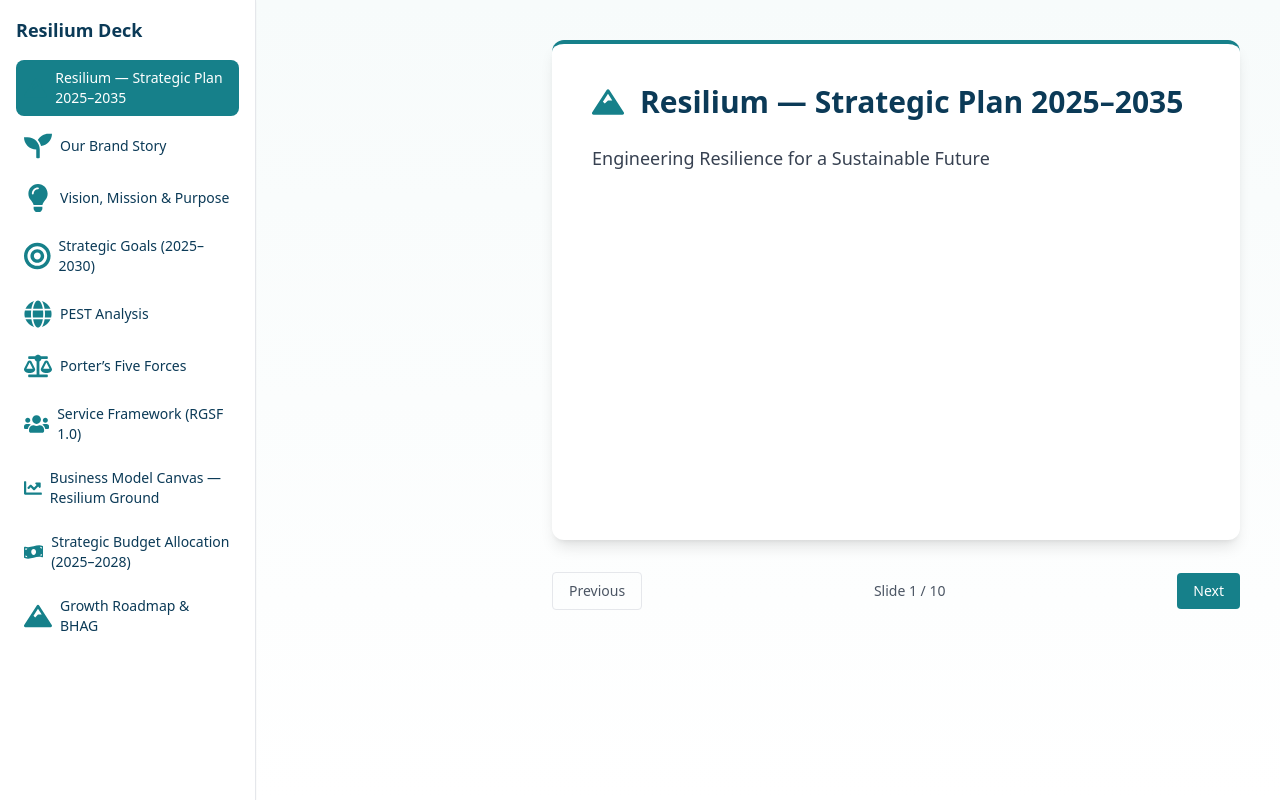
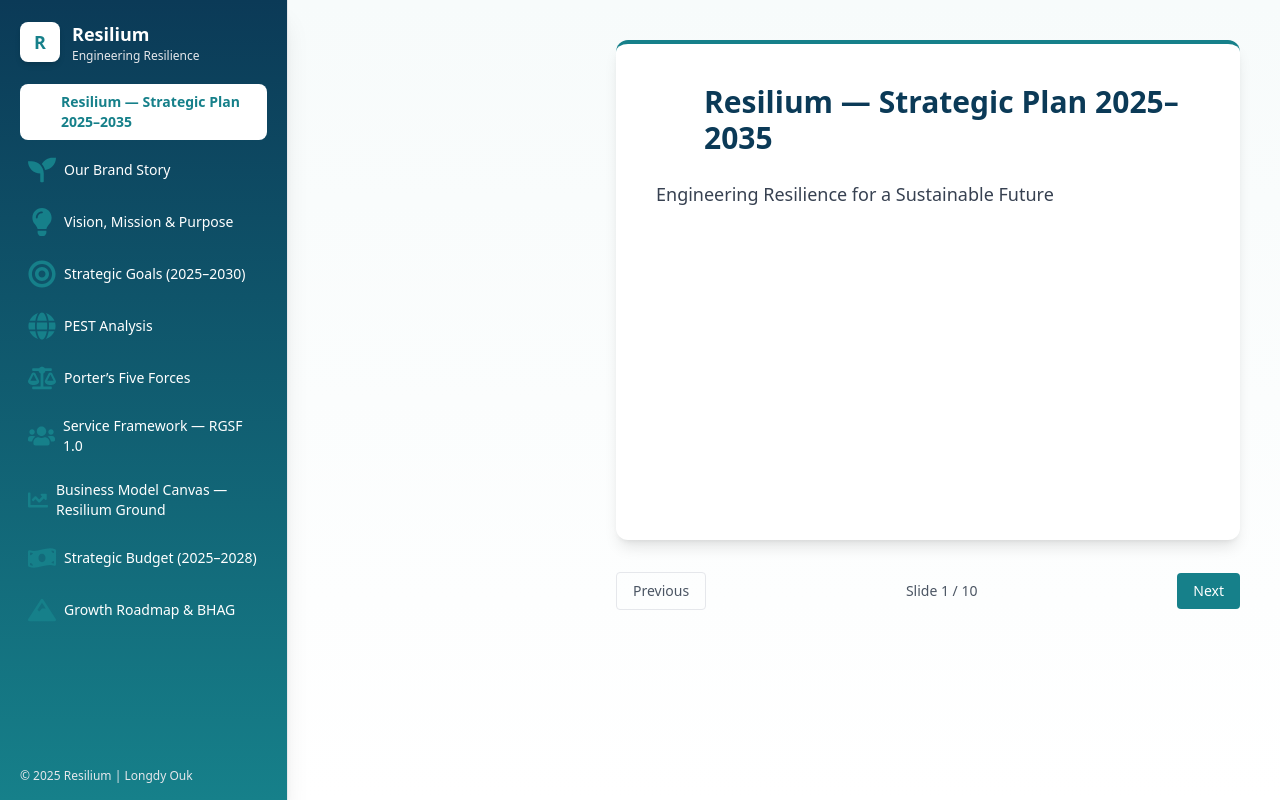
Before and after one commit to Longdy19/resilium-investor-deck, a React (Vite) app: page / in a window 1280 px wide. Built offline with nearby package versions, Linux system fonts and the light colour scheme.

Commit message:
Update ResiliumPresentation.jsx

```diff
--- a/src/ResiliumPresentation.jsx
+++ b/src/ResiliumPresentation.jsx
@@ -12,21 +12,125 @@ import {
   FaUserTie,
   FaBullseye,
   FaMoneyBillWave,
-  FaBars
+  FaBars,
 } from "react-icons/fa";
 
 export default function ResiliumPresentation() {
   const slides = [
-    { id: "cover", title: "Resilium — Strategic Plan 2025–2035", subtitle: "Engineering Resilience for a Sustainable Future", icon: <FaMountain className="text-[#16808A]" size={32} /> },
-    { id: "story", title: "Our Brand Story", icon: <FaSeedling className="text-[#16808A]" size={28} />, bullets: ["Resilium was founded to transform Cambodia’s construction through engineering, management, and digital innovation.", "Built on the vision of Longdy Ouk (Sumitomo Mitsui, Archetype; Master’s in Service Engineering & Management).", "‘Resilium’ means resilience + evolution — building from the ground up for a sustainable, risk-managed future.", "Core strengths: Geotechnics, Cost & Risk Management, and Digital Delivery."] },
-    { id: "vision", title: "Vision, Mission & Purpose", icon: <FaLightbulb className="text-[#16808A]" size={28} />, bullets: ["Vision: To be Southeast Asia’s trusted leader in sustainable, data-driven, and resilient infrastructure.", "Mission: Integrate geotechnical, cost, and risk management with digital innovation to enable safer, smarter, and more sustainable projects.", "Purpose: To empower organizations through engineering intelligence — transforming insight into impact."] },
-    { id: "goals", title: "Strategic Goals (2025–2030)", icon: <FaBullseye className="text-[#16808A]" size={28} />, bullets: ["Build reputation for resilience-based engineering and cost-risk management.", "Digitize workflows — BIM/GIS dashboards and risk analytics (100% projects by 2027).", "Regional expansion to Laos, Vietnam, and Thailand by 2028.", "Launch Resilium Academy by 2030.", "Reach 30% revenue from digital services and analytics."] },
-    { id: "pest", title: "PEST Analysis", icon: <FaGlobe className="text-[#16808A]" size={28} />, grid: { Political: ["Gov’t infra & resilience programs", "Environmental regulations"], Economic: ["ASEAN infra growth", "Inflation & cost volatility"], Social: ["Climate resilience awareness", "Urbanization & smart cities"], Technological: ["BIM/GIS/digital twins", "Risk & cost analytics integration"] } },
-    { id: "fiveforces", title: "Porter’s Five Forces", icon: <FaBalanceScale className="text-[#16808A]" size={28} />, bullets: ["New Entrants — Moderate: digital and technical barriers.", "Suppliers — Moderate: manage labs and survey partners.", "Buyers — High: demand for optimized cost & safety.", "Substitutes — Low: integrated cost-risk model is rare.", "Rivalry — High: differentiate via accuracy & digital delivery."] },
-    { id: "framework", title: "Service Framework (RGSF 1.0)", icon: <FaUsers className="text-[#16808A]" size={28} />, bullets: ["Discover — Define scope, context, and risk baseline.", "Investigate — Geotechnical & topographic survey using advanced tools.", "Analyze — Cost & risk modeling with analytics.", "Recommend — Optimized foundation & design strategy.", "Integrate — Deliver via BIM/GIS dashboards."] },
-    { id: "bmc", title: "Business Model Canvas — Resilium Ground", icon: <FaChartLine className="text-[#16808A]" size={28} />, grid: { KeyPartners: ["Labs/testing", "Survey firms", "GIS vendors", "Universities", "Sustainability orgs"], KeyActivities: ["Geotech work", "Risk modeling", "PM consulting", "Digital dashboards"], ValuePropositions: ["Integrated ground–cost–risk intelligence", "Reduced uncertainty", "Sustainability alignment"], CustomerSegments: ["Developers", "Contractors", "Infra owners", "Gov’t"], KeyResources: ["Engineers", "Equipment", "Data", "Partnerships"], CustomerRelationships: ["Trusted advisor", "Collaborative delivery"], Channels: ["Direct B2B", "Webinars", "Conferences"], CostStructure: ["People", "Equipment", "Training", "Marketing"], RevenueStreams: ["Project fees", "Consulting retainers", "Digital subscriptions"] } },
-    { id: "budget", title: "Strategic Budget Allocation (2025–2028)", icon: <FaMoneyBillWave className="text-[#16808A]" size={28} />, bullets: ["R&D & Digital Development — 30%", "Human Capital — 25%", "Operations & Equipment — 20%", "Marketing & Branding — 15%", "Contingency — 10%"] },
-    { id: "roadmap", title: "Growth Roadmap & BHAG", icon: <FaMountain className="text-[#16808A]" size={28} />, bullets: ["Phase 1 (2025–26): Establish Resilium Ground — data & cost-risk excellence.", "Phase 2 (2027–29): Launch design & build — sustainable digital engineering.", "Phase 3 (2030–35): Resilium Academy & AI expansion.", "Beyond 2035: ASEAN leader in resilient infrastructure."], bhag: "Be Cambodia’s first globally recognized digital construction and resilience brand." },
+    {
+      id: "cover",
+      title: "Resilium — Strategic Plan 2025–2035",
+      subtitle: "Engineering Resilience for a Sustainable Future",
+      icon: <FaMountain size={32} className="text-[#FFFFFF]" />,
+    },
+    {
+      id: "story",
+      title: "Our Brand Story",
+      icon: <FaSeedling size={28} className="text-[#16808A]" />,
+      bullets: [
+        "Resilium was founded to transform Cambodia’s construction industry through engineering, management, and digital innovation.",
+        "Built on the vision of Longdy Ouk (Sumitomo Mitsui, Archetype; Master’s in Service Engineering & Management).",
+        "‘Resilium’ stands for resilience + evolution — building from the ground up for a sustainable, risk-managed future.",
+        "Core strengths: Geotechnics, Cost & Risk Management, and Digital Delivery.",
+      ],
+    },
+    {
+      id: "vision",
+      title: "Vision, Mission & Purpose",
+      icon: <FaLightbulb size={28} className="text-[#16808A]" />,
+      bullets: [
+        "Vision: To be Southeast Asia’s trusted leader in sustainable, data-driven, and resilient infrastructure.",
+        "Mission: Integrate geotechnical, cost, and risk management with digital innovation for safer, smarter, and more sustainable projects.",
+        "Purpose: Empower organizations through engineering intelligence — transforming insight into impact.",
+      ],
+    },
+    {
+      id: "goals",
+      title: "Strategic Goals (2025–2030)",
+      icon: <FaBullseye size={28} className="text-[#16808A]" />,
+      bullets: [
+        "Build a national reputation for resilience-based engineering and cost–risk management.",
+        "Digitize workflows — BIM/GIS dashboards and analytics (100% projects by 2027).",
+        "Expand to Laos, Vietnam, and Thailand by 2028.",
+        "Launch Resilium Academy by 2030.",
+        "Achieve 30% revenue from digital services by 2030.",
+      ],
+    },
+    {
+      id: "pest",
+      title: "PEST Analysis",
+      icon: <FaGlobe size={28} className="text-[#16808A]" />,
+      grid: {
+        Political: ["Gov’t infrastructure & resilience policies", "Regulatory modernization"],
+        Economic: ["ASEAN construction growth", "Inflation & currency risks"],
+        Social: ["Rising safety & resilience awareness", "Urbanization & smart cities"],
+        Technological: ["BIM/GIS adoption", "AI & risk analytics evolution"],
+      },
+    },
+    {
+      id: "fiveforces",
+      title: "Porter’s Five Forces",
+      icon: <FaBalanceScale size={28} className="text-[#16808A]" />,
+      bullets: [
+        "New Entrants — Moderate: technical expertise limits competition.",
+        "Suppliers — Moderate: balance through partnerships.",
+        "Buyers — High: focus on cost & quality differentiation.",
+        "Substitutes — Low: unique integrated ground–cost–risk solutions.",
+        "Rivalry — High: compete via innovation and delivery precision.",
+      ],
+    },
+    {
+      id: "framework",
+      title: "Service Framework — RGSF 1.0",
+      icon: <FaUsers size={28} className="text-[#16808A]" />,
+      bullets: [
+        "Discover — Define scope and baseline risks.",
+        "Investigate — Conduct geotechnical & topographic surveys.",
+        "Analyze — Integrate cost, time, and risk models.",
+        "Recommend — Offer resilient, data-driven foundation solutions.",
+        "Integrate — Deliver via BIM/GIS dashboards.",
+      ],
+    },
+    {
+      id: "bmc",
+      title: "Business Model Canvas — Resilium Ground",
+      icon: <FaChartLine size={28} className="text-[#16808A]" />,
+      grid: {
+        KeyPartners: ["Labs/testing", "Survey firms", "GIS/BIM vendors", "Universities", "Sustainability orgs"],
+        KeyActivities: ["Geotech work", "Risk modeling", "Digital dashboards", "PM consulting"],
+        ValuePropositions: ["Integrated cost–risk–ground insights", "Reduced uncertainty", "Sustainability integration"],
+        CustomerSegments: ["Developers", "Contractors", "Infra owners", "Gov’t"],
+        KeyResources: ["Experts", "Equipment", "Data", "Partnerships"],
+        CustomerRelationships: ["Trusted advisor", "Collaborative delivery"],
+        Channels: ["Direct B2B", "Webinars", "Conferences"],
+        CostStructure: ["Human capital", "Equipment", "R&D", "Marketing"],
+        RevenueStreams: ["Project fees", "Consulting retainers", "Digital subscriptions"],
+      },
+    },
+    {
+      id: "budget",
+      title: "Strategic Budget (2025–2028)",
+      icon: <FaMoneyBillWave size={28} className="text-[#16808A]" />,
+      bullets: [
+        "R&D & Digital Development — 30%",
+        "Human Capital — 25%",
+        "Operations & Equipment — 20%",
+        "Marketing & Branding — 15%",
+        "Contingency — 10%",
+      ],
+    },
+    {
+      id: "roadmap",
+      title: "Growth Roadmap & BHAG",
+      icon: <FaMountain size={28} className="text-[#16808A]" />,
+      bullets: [
+        "Phase 1 (2025–26): Strengthen core — establish Resilium Ground with cost–risk–data leadership.",
+        "Phase 2 (2027–29): Launch design & build with sustainable engineering.",
+        "Phase 3 (2030–35): AI-driven risk analytics & Resilium Academy.",
+        "Beyond 2035: Become ASEAN’s leading digital resilience brand.",
+      ],
+      bhag: "To be Cambodia’s first globally recognized digital construction and resilience brand.",
+    },
   ];
 
   const [index, setIndex] = useState(0);
@@ -35,33 +139,62 @@ export default function ResiliumPresentation() {
 
   const next = () => setIndex((i) => Math.min(i + 1, slides.length - 1));
   const prev = () => setIndex((i) => Math.max(i - 1, 0));
-  const goTo = (i) => { setIndex(i); setMenuOpen(false); };
+  const goTo = (i) => {
+    setIndex(i);
+    setMenuOpen(false);
+  };
 
   return (
     <div className="flex min-h-screen bg-gradient-to-b from-[#F7FBFB] to-white text-[#0B3A57] font-sans">
       {/* Sidebar */}
-      <div className={`fixed md:static z-20 bg-white md:w-64 w-60 border-r border-gray-200 shadow-sm p-4 transition-transform duration-300 ${menuOpen ? "translate-x-0" : "-translate-x-full md:translate-x-0"}`}>
-        <div className="flex items-center justify-between mb-4">
-          <h1 className="text-lg font-bold text-[#0B3A57]">Resilium Deck</h1>
-          <button className="md:hidden" onClick={() => setMenuOpen(false)}>✕</button>
+      <div
+        className={`fixed md:static z-20 bg-gradient-to-b from-[#0B3A57] to-[#16808A] text-white md:w-72 w-60 border-r border-gray-200 shadow-xl p-5 transition-transform duration-300 ${
+          menuOpen ? "translate-x-0" : "-translate-x-full md:translate-x-0"
+        }`}
+      >
+        {/* Header */}
+        <div className="flex items-center justify-between mb-5">
+          <div className="flex items-center gap-3">
+            <div className="w-10 h-10 bg-white text-[#16808A] font-bold rounded-lg flex items-center justify-center text-lg shadow-md">
+              R
+            </div>
+            <div>
+              <h1 className="text-lg font-semibold">Resilium</h1>
+              <p className="text-xs text-gray-200">Engineering Resilience</p>
+            </div>
+          </div>
+          <button className="md:hidden text-white" onClick={() => setMenuOpen(false)}>
+            ✕
+          </button>
         </div>
+
+        {/* Menu */}
         <ul className="space-y-2">
           {slides.map((s, i) => (
             <li
               key={s.id}
               onClick={() => goTo(i)}
-              className={`cursor-pointer rounded-lg p-2 flex items-center gap-2 ${index === i ? "bg-[#16808A] text-white" : "hover:bg-gray-100"}`}
+              className={`cursor-pointer p-2 rounded-lg flex items-center gap-2 transition-all ${
+                index === i ? "bg-white text-[#16808A] font-semibold" : "hover:bg-white/10"
+              }`}
             >
               {s.icon}
-              <span className="text-sm font-medium">{s.title}</span>
+              <span className="text-sm">{s.title}</span>
             </li>
           ))}
         </ul>
+
+        <div className="absolute bottom-4 left-5 text-xs text-gray-200">
+          © 2025 Resilium | Longdy Ouk
+        </div>
       </div>
 
       {/* Main Content */}
-      <div className="flex-1 md:ml-64 p-6 md:p-10 relative">
-        <button onClick={() => setMenuOpen(!menuOpen)} className="md:hidden fixed top-4 left-4 bg-[#0B3A57] text-white p-2 rounded-lg shadow-lg z-30">
+      <div className="flex-1 md:ml-72 p-6 md:p-10 relative">
+        <button
+          onClick={() => setMenuOpen(!menuOpen)}
+          className="md:hidden fixed top-4 left-4 bg-[#0B3A57] text-white p-2 rounded-lg shadow-lg z-30"
+        >
           <FaBars />
         </button>
 
@@ -78,26 +211,34 @@ export default function ResiliumPresentation() {
               {slide.icon && <div>{slide.icon}</div>}
               <h2 className="text-3xl font-bold">{slide.title}</h2>
             </div>
+
             {slide.subtitle && <div className="text-gray-700 mb-6 text-lg">{slide.subtitle}</div>}
+
             {slide.bullets && (
               <ul className="list-disc ml-5 space-y-3">
                 {slide.bullets.map((b, i) => (
-                  <li key={i} className="text-gray-700 text-lg">{b}</li>
+                  <li key={i} className="text-gray-700 text-lg">
+                    {b}
+                  </li>
                 ))}
               </ul>
             )}
+
             {slide.grid && (
               <div className="grid grid-cols-2 gap-6 mt-6">
                 {Object.entries(slide.grid).map(([key, values]) => (
                   <div key={key} className="bg-[#F9FAFB] p-5 rounded-lg shadow-sm">
                     <div className="font-semibold mb-2 text-[#16808A]">{key}</div>
                     <ul className="list-disc ml-5 text-gray-700 text-sm space-y-1">
-                      {values.map((v, i) => <li key={i}>{v}</li>)}
+                      {values.map((v, i) => (
+                        <li key={i}>{v}</li>
+                      ))}
                     </ul>
                   </div>
                 ))}
               </div>
             )}
+
             {slide.bhag && (
               <div className="mt-8 bg-[#F0FAFA] p-5 rounded-lg border-l-4 border-[#16808A] shadow">
                 <div className="font-semibold text-[#0B3A57]">BHAG</div>
@@ -107,11 +248,20 @@ export default function ResiliumPresentation() {
           </motion.div>
         </AnimatePresence>
 
-        {/* Navigation */}
+        {/* Footer Navigation */}
         <div className="mt-8 flex justify-between items-center text-sm text-gray-600">
-          <button onClick={prev} className="px-4 py-2 border rounded hover:bg-gray-100">Previous</button>
-          <span>Slide {index + 1} / {slides.length}</span>
-          <button onClick={next} className="px-4 py-2 bg-[#16808A] text-white rounded hover:opacity-90">Next</button>
+          <button onClick={prev} className="px-4 py-2 border rounded hover:bg-gray-100">
+            Previous
+          </button>
+          <span>
+            Slide {index + 1} / {slides.length}
+          </span>
+          <button
+            onClick={next}
+            className="px-4 py-2 bg-[#16808A] text-white rounded hover:opacity-90"
+          >
+            Next
+          </button>
         </div>
       </div>
     </div>
```
